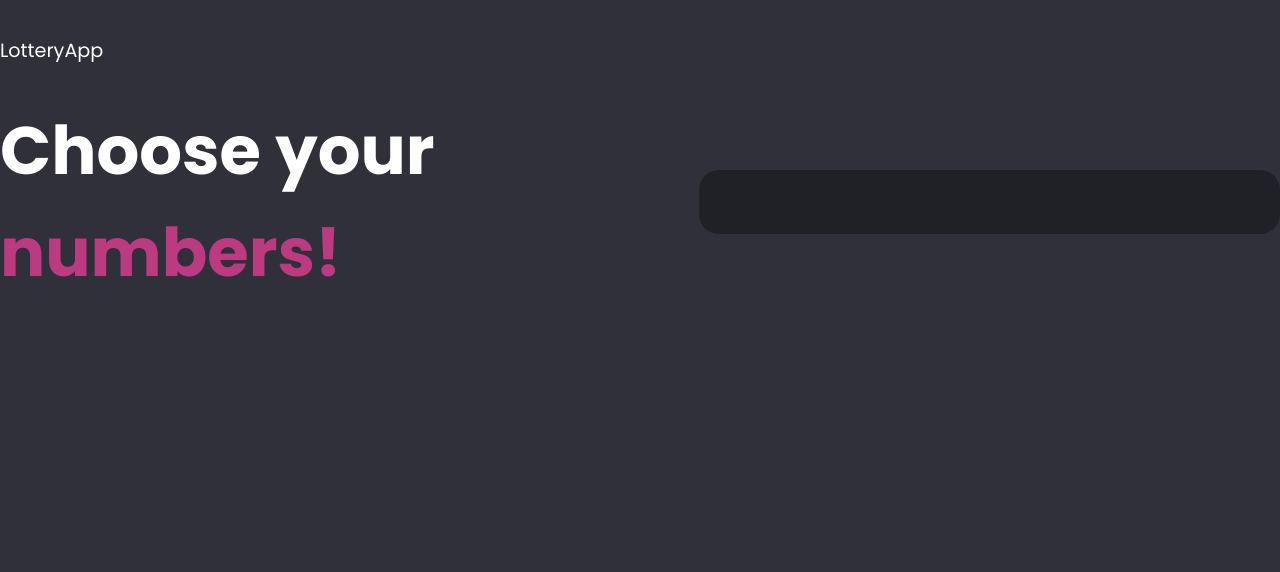
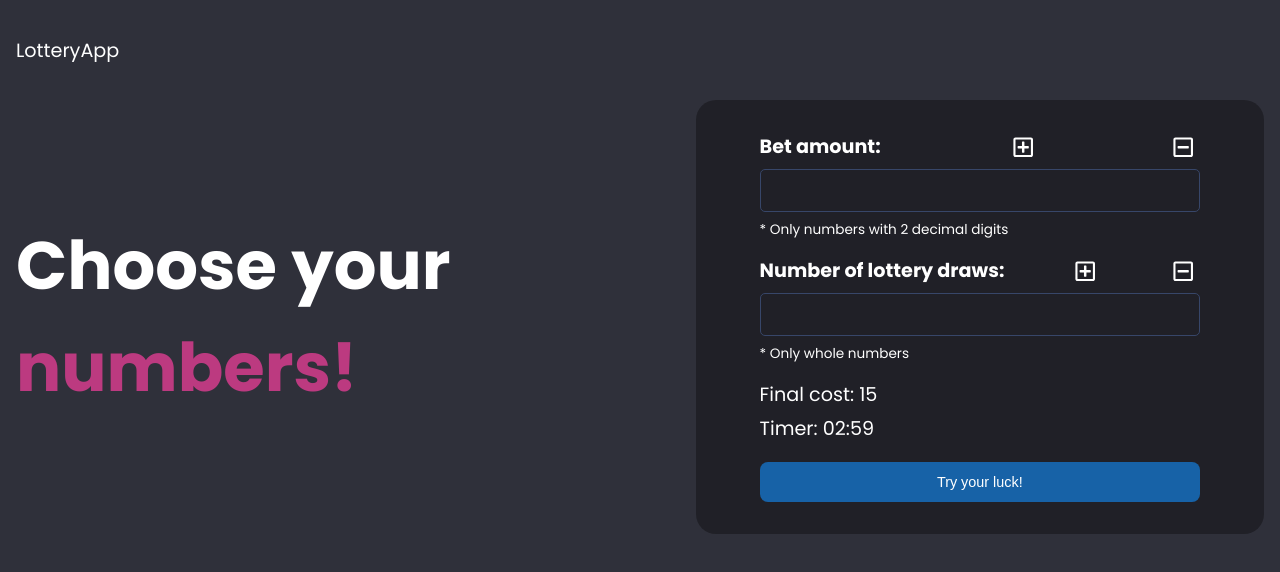
Before and after one commit to sava-stanchev/lottery-task, a React (Create React App) app in the folder client/: page /home in a window 1280 px wide. Shown: the top 572 px of the page. Built offline with nearby package versions, Linux system fonts and the light colour scheme.

Commit message:
jsx and css for input fields, timer and cost

```diff
--- a/client/package.json
+++ b/client/package.json
@@ -8,6 +8,7 @@
     "@testing-library/user-event": "^12.8.3",
     "react": "^17.0.2",
     "react-dom": "^17.0.2",
+    "react-icons": "^4.2.0",
     "react-router-dom": "^5.2.0",
     "react-scripts": "4.0.3",
     "web-vitals": "^1.1.2"
--- a/client/src/App.css
+++ b/client/src/App.css
@@ -6,7 +6,8 @@
 
 body {
   padding: 0;
-  margin: 0;
+  margin-left: 1rem;
+  margin-right: 1rem;
   background-color: #2F303A;
   font-family: Poppins, sans-serif;
   font-size: 1.2rem;
@@ -78,3 +79,106 @@ body {
   padding: 2rem 4rem;
   border-radius: 20px;
 }
+
+.input-group {
+  margin-bottom: 2rem;
+  display: flex;
+  flex-direction: column;
+}
+
+.input-group:last-child {
+  margin-bottom: 0;
+}
+
+.input-group label {
+  font-weight: bold;
+  margin-bottom: .5rem;
+}
+
+.input-group input {
+  outline: none;
+  background: none;
+  border: 1px solid #374669;
+  font-size: 1em;
+  padding: .5em;
+  color: inherit;
+  border-radius: 5px;
+}
+
+.input-group input:focus {
+  border-color: #596da0;
+}
+
+@media (max-width: 900px) {
+  .lottery-main-section {
+    flex-direction: column;
+    justify-content: center;
+  }
+
+  .lottery-form {
+    width: 80vw;
+    max-width: inherit;
+    margin: 2rem 0;
+  }
+}
+
+.reminderMsg {
+  font-size: 0.85rem;
+  margin-bottom: -1rem;
+  margin-top: 0.5rem;
+}
+
+.btn {
+  color: white;
+  background-color: #1762A7;
+  padding: .75rem 1.5rem;
+  border-radius: .5rem;
+  text-decoration: none;
+  font-size: .9rem;
+  outline: none;
+  border: none;
+  cursor: pointer;
+}
+
+.btn:hover {
+  background-color: #2180d8;
+}
+
+.btn:focus {
+  background-color: #2796ff;
+}
+
+.plus-minus {
+  display: flex;
+  justify-content: space-between;
+}
+
+.plus-button {
+  margin-bottom: 0;
+  color: white;
+  background-color: transparent;
+  outline: none;
+  border: none;
+  cursor: pointer;
+  text-decoration: none;
+  font-size: 1.4rem;
+}
+
+.minus-button {
+  margin-bottom: 0;
+  color: white;
+  background-color: transparent;
+  outline: none;
+  border: none;
+  cursor: pointer;
+  text-decoration: none;
+  font-size: 1.4rem;
+}
+
+.price-msg {
+  margin: 0;
+}
+
+.timer {
+  margin-top: 0.3rem;
+}
--- a/client/src/components/LotteryPage.js
+++ b/client/src/components/LotteryPage.js
@@ -1,4 +1,5 @@
 import React from 'react';
+import {FaRegPlusSquare, FaRegMinusSquare} from "react-icons/fa";
 
 const LotteryPage = () => {
 
@@ -9,6 +10,41 @@ const LotteryPage = () => {
         <span className="accent-text"> numbers!</span>
       </h1>
       <form className="lottery-form">
+        <div className="input-group">
+          <div className="plus-minus">
+            <label>Bet amount:</label>
+            <button type="button" className="plus-button" tabIndex="-1">
+              <FaRegPlusSquare/>
+            </button>
+            <button type="button" className="minus-button" tabIndex="-1">
+              <FaRegMinusSquare/>
+            </button>
+          </div>
+          <input type="text"/>
+          <p className ="reminderMsg">
+           * Only numbers with 2 decimal digits
+          </p>
+        </div>
+        <div className="input-group">
+          <div className="plus-minus">
+            <label>Number of lottery draws:</label>
+            <button type="button" className="plus-button" tabIndex="-1">
+              <FaRegPlusSquare/>
+            </button>
+            <button type="button" className="minus-button" tabIndex="-1">
+              <FaRegMinusSquare/>
+            </button>
+          </div>
+          <input type="text"/>
+          <p className ="reminderMsg">
+           * Only whole numbers
+          </p>
+        </div>
+        <div className="input-group">
+          <p className ="price-msg">Final cost: 15</p>
+          <p className ="timer">Timer: 02:59</p>
+          <button disabled={true} className="btn">Try your luck!</button>
+        </div>
       </form>
     </section>
   )
```
Also changed, not shown: 1 other file (tests, documents, lock files or other folders).
